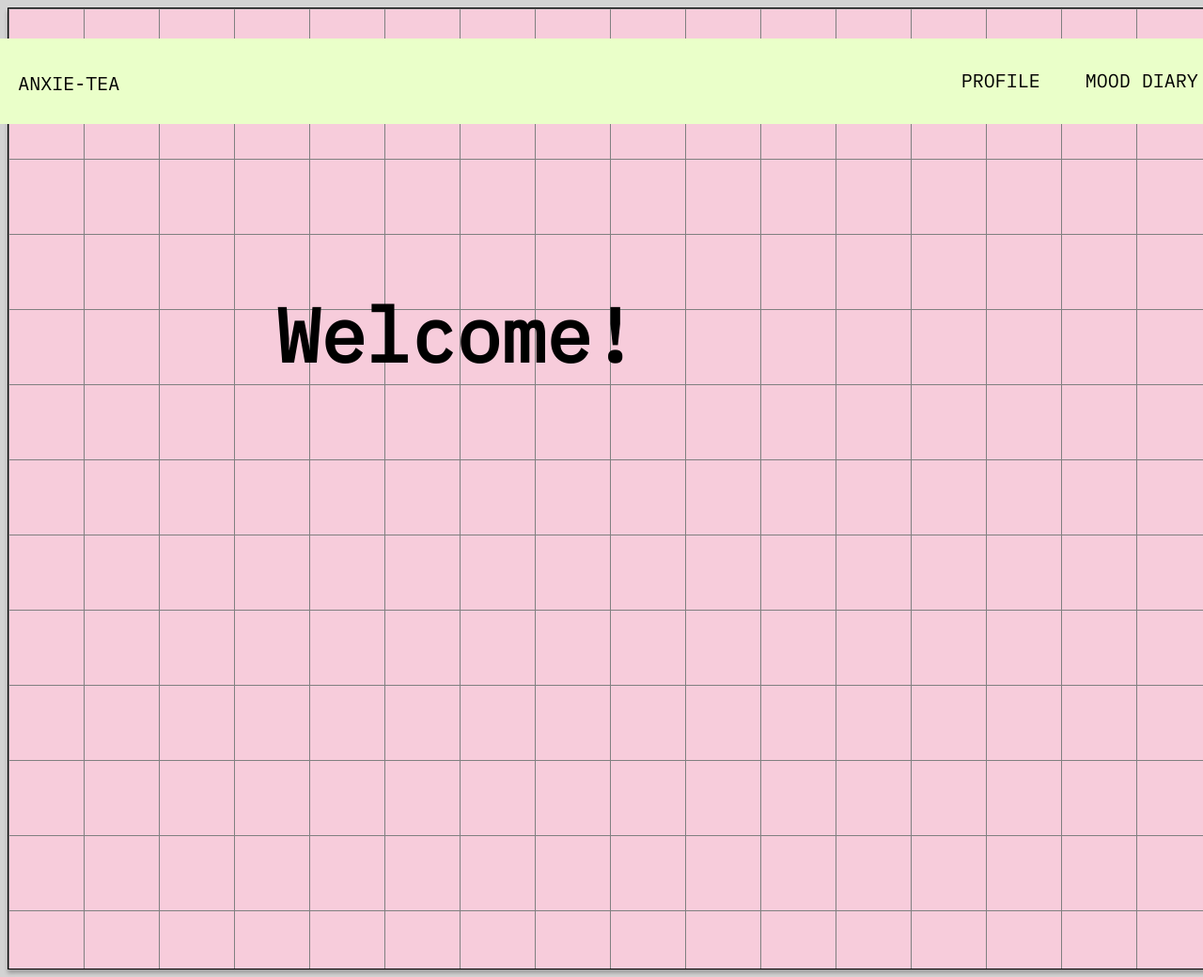
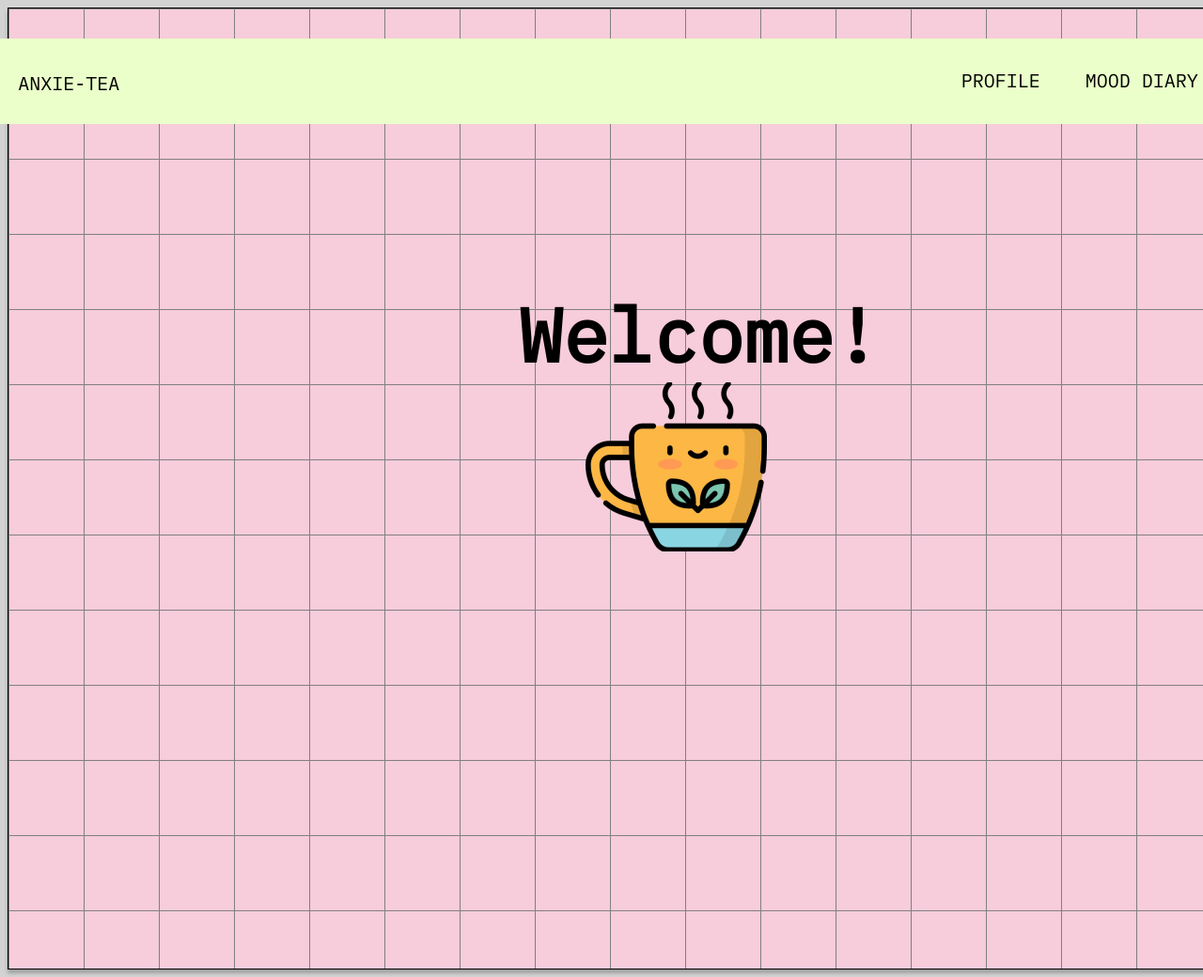
Before and after one commit to PennSpark/sp22-blue-AnxieTea, a Django app: page / in a window 1280 px wide; the page is wider, and only the part inside the window is pictured. Shown: that part at 94% size. Run offline with Django 3.2, Linux system fonts and the light colour scheme.

Commit message:
added tea image

```diff
--- a/anxietea/templates/anxietea/onboarding.html
+++ b/anxietea/templates/anxietea/onboarding.html
@@ -18,6 +18,7 @@
         </div>
       </div>
       <h1>Welcome!</h1>
+      <img src = "images/image.png">
     </div>
   </body>
 </html>
--- a/anxietea/templates/anxietea/style.css
+++ b/anxietea/templates/anxietea/style.css
@@ -2,15 +2,6 @@ body {
   font-family: IBM Plex Mono;
   background-color: lightgray;
 }
-
-/* .outer-box {
-  border: 1px solid black;
-  background-color: lightgray;
-  padding-top: 30px;
-  padding-right: 10px;
-  padding-bottom: 10px;
-  padding-left: 10px;
-} */
 
 h1 {
   position: absolute;
@@ -27,9 +18,20 @@ h1 {
   display: flex;
   align-items: center;
   text-align: center;
+  justify-content: center;
 
   color: #000000;
 }
+
+img {
+  width: 400px;
+  position: absolute;
+  width: 193px;
+  height: 180px;
+  left: 614px;
+  top: 398px;
+}
+
 .anxie-tea {
   /* ANXIE-TEA */
 
```
Also changed, not shown: anxietea/templates/anxietea/images/image.png (added), 5 other files.
